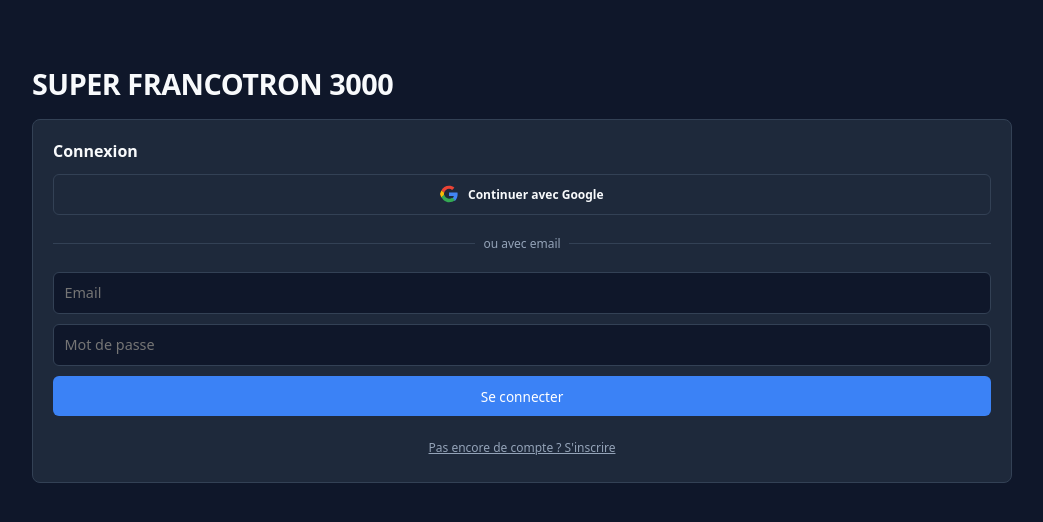
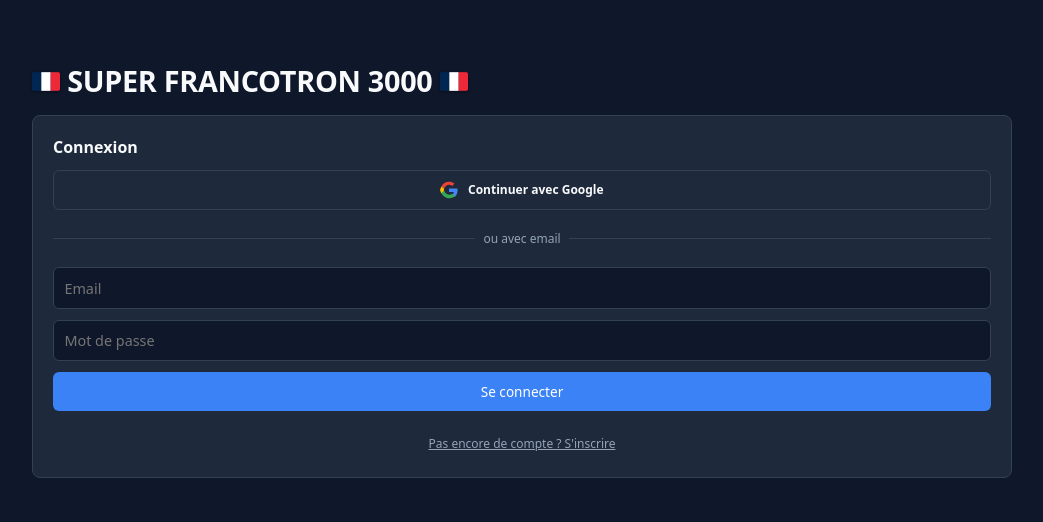
Before and after one commit to cmsjulio/super-francotron-3000, a plain HTML site: page frontend/index.html in a window 1280 px wide. Shown: the whole page, without its empty margins (118-1161 px from the left). Drawn offline with nearby package versions, Linux system fonts and the light colour scheme.

Commit message:
estilo do h1

```diff
--- a/frontend/index.html
+++ b/frontend/index.html
@@ -11,8 +11,20 @@
 <body>
   <main class="container">
     <header>
-      <div>
-        <h1>SUPER FRANCOTRON 3000</h1>
+      <div class="titulo-container">
+        <h1>
+          <svg class="bandeira-titulo" viewBox="0 0 3 2" aria-hidden="true">
+            <rect width="1" height="2" fill="#002654"/>
+            <rect width="1" height="2" x="1" fill="#ffffff"/>
+            <rect width="1" height="2" x="2" fill="#ed2939"/>
+          </svg>
+          SUPER FRANCOTRON 3000
+          <svg class="bandeira-titulo" viewBox="0 0 3 2" aria-hidden="true">
+            <rect width="1" height="2" fill="#002654"/>
+            <rect width="1" height="2" x="1" fill="#ffffff"/>
+            <rect width="1" height="2" x="2" fill="#ed2939"/>
+          </svg>
+        </h1>
       </div>
       <div id="auth-info" class="auth-bar hidden">
         <span id="user-badge" class="badge">ÉLÈVE</span>
--- a/frontend/style.css
+++ b/frontend/style.css
@@ -47,10 +47,34 @@ header {
   width: 100%;
 }
 
+.titulo-container {
+  width: 100%;
+  display: flex;
+  justify-content: center;
+  align-items: center;
+}
+
 header h1 {
-  font-size: 1.35rem;
-  letter-spacing: -0.5px;
-  word-break: break-word;
+  font-size: clamp(0.85rem, 4.2vw, 1.4rem);
+  letter-spacing: -0.3px;
+  text-align: center;
+  display: inline-flex;
+  align-items: center;
+  justify-content: center;
+  gap: 0.45rem;
+  flex-wrap: nowrap;
+  white-space: nowrap;
+  line-height: 1.2;
+}
+
+.bandeira-titulo {
+  width: clamp(16px, 4.5vw, 24px);
+  height: clamp(11px, 3.1vw, 16px);
+  border-radius: 2px;
+  box-shadow: 0 1px 3px rgba(0, 0, 0, 0.4);
+  flex-shrink: 0;
+  display: inline-block;
+  vertical-align: middle;
 }
 
 .auth-bar {
@@ -115,7 +139,7 @@ header h1 {
   color: var(--danger);
 }
 
-/* Formulário de Login com botão em largura total */
+/* Formulário de Login */
 .auth-formulario {
   display: flex;
   flex-direction: column;
@@ -697,8 +721,20 @@ audio {
     align-items: center;
   }
 
+  .titulo-container {
+    width: auto;
+    justify-content: flex-start;
+  }
+
   header h1 {
     font-size: 1.8rem;
+    text-align: left;
+    justify-content: flex-start;
+  }
+
+  .bandeira-titulo {
+    width: 28px;
+    height: 19px;
   }
 
   .auth-bar {
```
